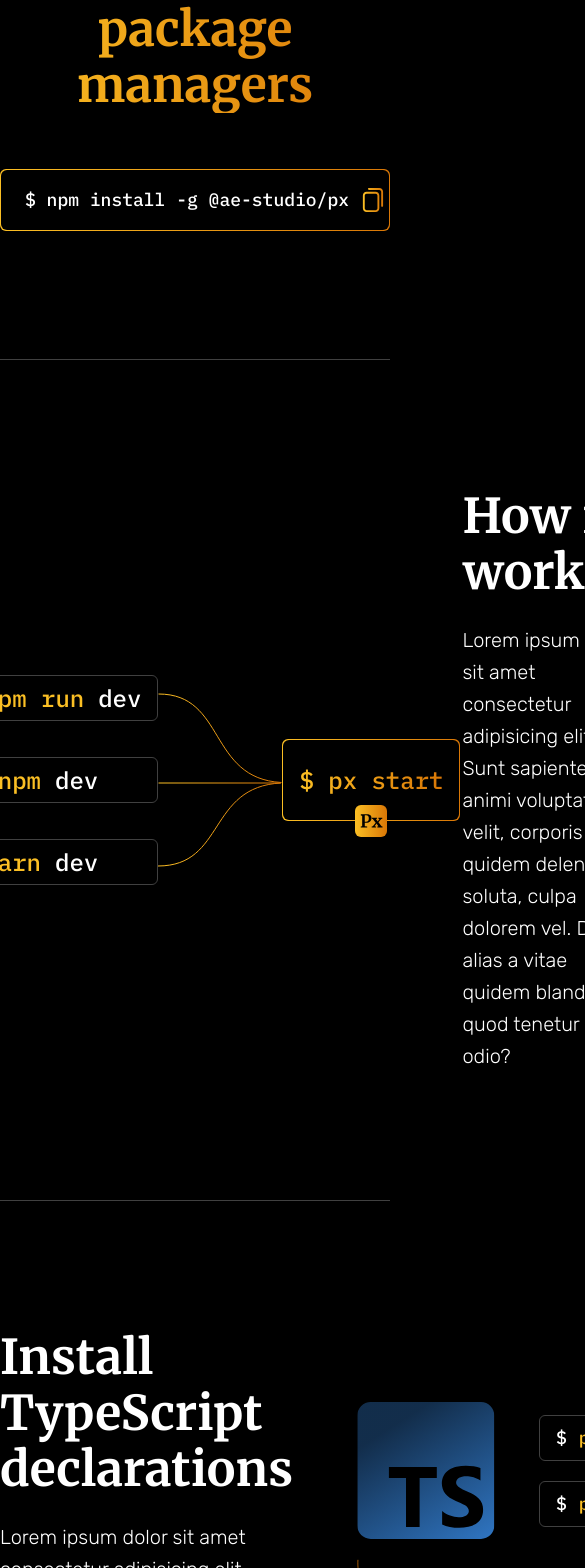
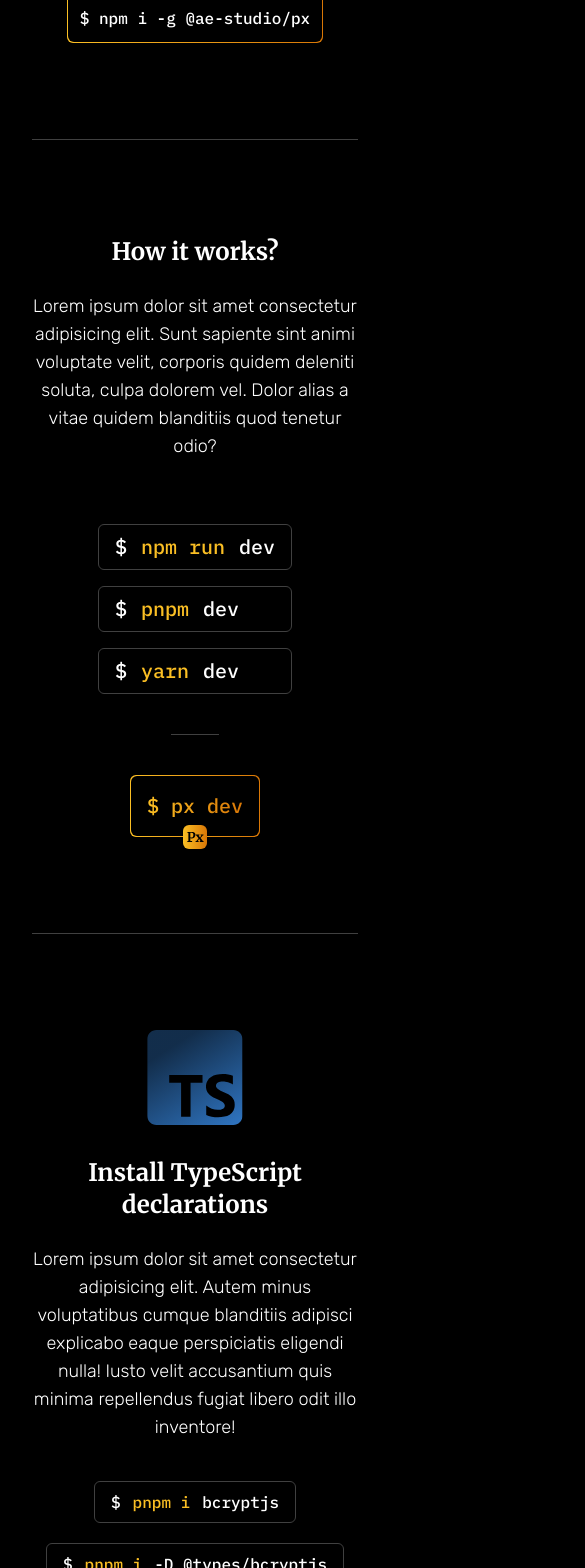
Before and after one commit to agencyenterprise/px-website, a Next.js app: page / in a window 390 px wide. Shown: the part 360-1928 px from the top of the page, 585 px wide, since content can reach past the window. Built offline with nearby package versions, Linux system fonts and the light colour scheme.

Commit message:
refactor: adapt design to mobile

```diff
--- a/src/app/page.tsx
+++ b/src/app/page.tsx
@@ -10,7 +10,7 @@ export default function Home() {
   return (
     <>
       <Navbar />
-      <main className="mx-auto w-full max-w-7xl">
+      <main className="mx-auto w-full max-w-7xl px-8">
         <Hero />
         <Separator />
         <HowItWorks />
--- a/src/components/command-box.tsx
+++ b/src/components/command-box.tsx
@@ -20,8 +20,8 @@ export function CommandBox({
   return (
     <code
       className={cn(
-        'flex items-center gap-3.5 border rounded-md border-neutral-700 w-fit px-4 py-2 font-medium text-2xl leading-7 whitespace-nowrap',
-        size === 'sm' && 'text-lg gap-3',
+        'flex items-center gap-3.5 border rounded-md border-neutral-700 w-fit px-4 py-2 font-medium text-xl lg:text-2xl leading-7 whitespace-nowrap',
+        size === 'sm' && 'text-base lg:text-lg gap-3',
         className,
       )}
       {...props}
--- a/src/components/footer.tsx
+++ b/src/components/footer.tsx
@@ -5,7 +5,7 @@ import npmIcon from '@/assets/logos/npm.svg'
 export function Footer() {
   return (
     <div className="border-t border-white/25">
-      <footer className="mx-auto flex h-30 w-full max-w-7xl items-center justify-between">
+      <footer className="mx-auto flex h-24 w-full max-w-7xl items-center justify-between px-4 sm:h-30">
         <span className="text-xs text-neutral-500">
           &copy; {new Date().getFullYear()} AE Studio | px
         </span>
@@ -16,7 +16,7 @@ export function Footer() {
           rel="noopener noreferrer"
           className="transition-all hover:brightness-75"
         >
-          <Image src={npmIcon} alt="npm icon" />
+          <Image src={npmIcon} alt="" />
           <span className="sr-only">Open npm package</span>
         </a>
       </footer>
--- a/src/components/hero.tsx
+++ b/src/components/hero.tsx
@@ -2,8 +2,8 @@ import { InstallCommandBox } from './install-command-box'
 
 export function Hero() {
   return (
-    <section className="relative flex flex-col items-center justify-center gap-14 py-32">
-      <h1 className="text-gradient-primary max-w-2xl text-center font-merriweather text-5xl font-bold leading-14">
+    <section className="relative flex flex-col items-center justify-center gap-10 py-24 sm:gap-14 sm:py-32">
+      <h1 className="text-gradient-primary max-w-2xl text-center font-merriweather text-2xl font-bold leading-10 sm:text-4xl sm:!leading-14 lg:text-5xl">
         Run commands across different package managers
       </h1>
 
--- a/src/components/how-it-works.tsx
+++ b/src/components/how-it-works.tsx
@@ -4,12 +4,13 @@ import howItWorksArrows from '@/assets/how-it-works-arrows.svg'
 
 import { CommandBox } from './command-box'
 import { PxCommandBox } from './px-command-box'
+import { Separator } from './separator'
 
 export function HowItWorks() {
   return (
-    <section className="flex items-center gap-16 py-32">
-      <div className="flex flex-1 items-center justify-center">
-        <div className="grid w-fit gap-9">
+    <section className="flex flex-col-reverse items-center gap-16 py-24 sm:py-32 lg:flex-row">
+      <div className="flex flex-1 flex-col items-center justify-center gap-10 sm:flex-row sm:gap-0">
+        <div className="grid w-fit gap-4 sm:gap-9">
           <CommandBox
             segments={[{ text: 'npm run', highlighted: true }, { text: 'dev' }]}
             className="w-full"
@@ -24,15 +25,21 @@ export function HowItWorks() {
           />
         </div>
 
-        <Image src={howItWorksArrows} alt="" />
+        <Image
+          src={howItWorksArrows}
+          alt=""
+          className="hidden sm:inline-flex"
+        />
 
-        <PxCommandBox command="px start" />
+        <Separator className="w-12 sm:hidden" />
+
+        <PxCommandBox command="px dev" />
       </div>
-      <div className="w-full max-w-md space-y-6">
-        <h2 className="font-merriweather text-5xl font-bold leading-14">
+      <div className="w-full max-w-md space-y-6 text-center lg:text-left">
+        <h2 className="font-merriweather text-2xl font-bold sm:text-3xl sm:!leading-14 lg:text-5xl">
           How it works?
         </h2>
-        <p className="text-xl font-light leading-8">
+        <p className="text-lg font-light sm:text-xl sm:leading-8">
           Lorem ipsum dolor sit amet consectetur adipisicing elit. Sunt sapiente
           sint animi voluptate velit, corporis quidem deleniti soluta, culpa
           dolorem vel. Dolor alias a vitae quidem blanditiis quod tenetur odio?
--- a/src/components/install-command-box.tsx
+++ b/src/components/install-command-box.tsx
@@ -4,7 +4,7 @@ import Image from 'next/image'
 
 import copyIcon from '@/assets/icons/copy.svg'
 
-const INSTALL_COMMAND = 'npm install -g @ae-studio/px'
+const INSTALL_COMMAND = 'npm i -g @ae-studio/px'
 
 export function InstallCommandBox() {
   const handleCopyCommand = async () => {
@@ -18,13 +18,19 @@ export function InstallCommandBox() {
   return (
     <button
       title="Copy command to install with npm"
-      className="cursor-copy transition-all hover:brightness-75"
+      className="cursor-copy transition-all sm:hover:brightness-75"
       onClick={handleCopyCommand}
     >
       <div className="rounded-md bg-gradient-to-r from-primary-400 to-primary-600 p-px">
-        <div className="flex items-center gap-3 whitespace-nowrap rounded-md bg-black p-6 py-4">
-          <code className="text-lg font-medium">$ {INSTALL_COMMAND}</code>
-          <Image src={copyIcon} alt="" className="size-6" />
+        <div className="flex items-center gap-3 whitespace-nowrap rounded-md bg-black p-3 sm:px-6 sm:py-4">
+          <code className="text-base font-medium sm:text-lg">
+            $ {INSTALL_COMMAND}
+          </code>
+          <Image
+            src={copyIcon}
+            alt=""
+            className="hidden size-6 sm:inline-flex"
+          />
         </div>
       </div>
     </button>
--- a/src/components/navbar.tsx
+++ b/src/components/navbar.tsx
@@ -8,10 +8,10 @@ import { GradientButton } from './gradient-button'
 export function Navbar() {
   return (
     <div className="w-full border-b border-white/25 bg-black">
-      <nav className="mx-auto flex h-30 w-full max-w-7xl items-center justify-between">
-        <Image src={pxCliLogo} alt="" priority />
+      <nav className="mx-auto flex h-24 w-full max-w-7xl items-center justify-between px-4 sm:h-30">
+        <Image src={pxCliLogo} alt="" priority className="w-20 sm:w-auto" />
 
-        <div className="flex items-center gap-8">
+        <div className="flex items-center gap-6 sm:gap-8">
           <a
             href="https://github.com/agencyenterprise/px-cli"
             className="transition-all hover:brightness-75"
--- a/src/components/px-command-box.tsx
+++ b/src/components/px-command-box.tsx
@@ -9,16 +9,20 @@ interface PxCommandBoxProps {
 export function PxCommandBox({ command }: PxCommandBoxProps) {
   return (
     <div className="relative rounded-md bg-gradient-to-r from-primary-400 to-primary-600 p-px">
-      <div className="rounded-md bg-black px-4 py-6">
+      <div className="rounded-md bg-black p-4 sm:py-6">
         <code>
-          <span className="text-gradient-primary whitespace-nowrap text-2xl font-medium">
+          <span className="text-gradient-primary whitespace-nowrap text-xl font-medium sm:text-2xl">
             $ {command}
           </span>
         </code>
       </div>
 
-      <div className="absolute inset-x-0 -bottom-4">
-        <Image src={pxLogo} alt="" className="mx-auto size-8 rounded-md" />
+      <div className="absolute inset-x-0 -bottom-3 sm:-bottom-4">
+        <Image
+          src={pxLogo}
+          alt=""
+          className="mx-auto size-6 rounded-md sm:size-8"
+        />
       </div>
     </div>
   )
--- a/src/components/separator.tsx
+++ b/src/components/separator.tsx
@@ -1,3 +1,9 @@
-export function Separator() {
-  return <div className="h-px w-full bg-white/25" />
+import { cn } from '@/lib/tailwind'
+
+interface SeparatorProps {
+  className?: string
 }
+
+export function Separator({ className }: SeparatorProps) {
+  return <div className={cn('h-px w-full bg-white/25', className)} />
+}
--- a/src/components/typescript-declarations.tsx
+++ b/src/components/typescript-declarations.tsx
@@ -9,12 +9,17 @@ import { PxCommandBox } from './px-command-box'
 // TODO Update copy
 export function TypeScriptDeclarations() {
   return (
-    <section className="flex items-center gap-16 py-32">
-      <div className="w-full max-w-md space-y-6">
-        <h2 className="font-merriweather text-5xl font-bold leading-14">
+    <section className="flex flex-col items-center gap-10 py-24 sm:gap-16 sm:py-32 lg:flex-row">
+      <div className="w-full max-w-md space-y-6 text-center lg:text-left">
+        <Image
+          src={typescriptLogo}
+          alt=""
+          className="mx-auto mb-8 w-24 sm:hidden"
+        />
+        <h2 className="font-merriweather text-2xl font-bold sm:text-3xl sm:!leading-14 lg:text-5xl">
           Install TypeScript declarations
         </h2>
-        <p className="text-xl font-light leading-8">
+        <p className="text-lg font-light sm:text-xl sm:leading-8">
           Lorem ipsum dolor sit amet consectetur adipisicing elit. Autem minus
           voluptatibus cumque blanditiis adipisci explicabo eaque perspiciatis
           eligendi nulla! Iusto velit accusantium quis minima repellendus fugiat
@@ -22,27 +27,31 @@ export function TypeScriptDeclarations() {
         </p>
       </div>
       <div className="flex flex-1 flex-col items-center gap-5">
-        <div className="flex items-center gap-11">
-          <Image src={typescriptLogo} alt="TypeScript" />
-          <div className="flex flex-col gap-5">
+        <div className="flex flex-col items-center gap-11 sm:flex-row">
+          <Image
+            src={typescriptLogo}
+            alt=""
+            className="hidden sm:inline-flex"
+          />
+          <div className="flex flex-col items-center gap-5 sm:items-start">
             <CommandBox
               size="sm"
               segments={[
-                { text: 'pnpm install', highlighted: true },
+                { text: 'pnpm i', highlighted: true },
                 { text: 'bcryptjs' },
               ]}
             />
             <CommandBox
               size="sm"
               segments={[
-                { text: 'pnpm install', highlighted: true },
+                { text: 'pnpm i', highlighted: true },
                 { text: '-D @types/bcryptjs' },
               ]}
             />
           </div>
         </div>
 
-        <Image src={tsDeclarationsArrows} alt="" className="w-[600px]" />
+        <Image src={tsDeclarationsArrows} alt="" />
 
         <PxCommandBox command="px install bcryptjs" />
       </div>
```
Also changed, not shown: src/components/join-us.tsx (+11 -7 lines).
